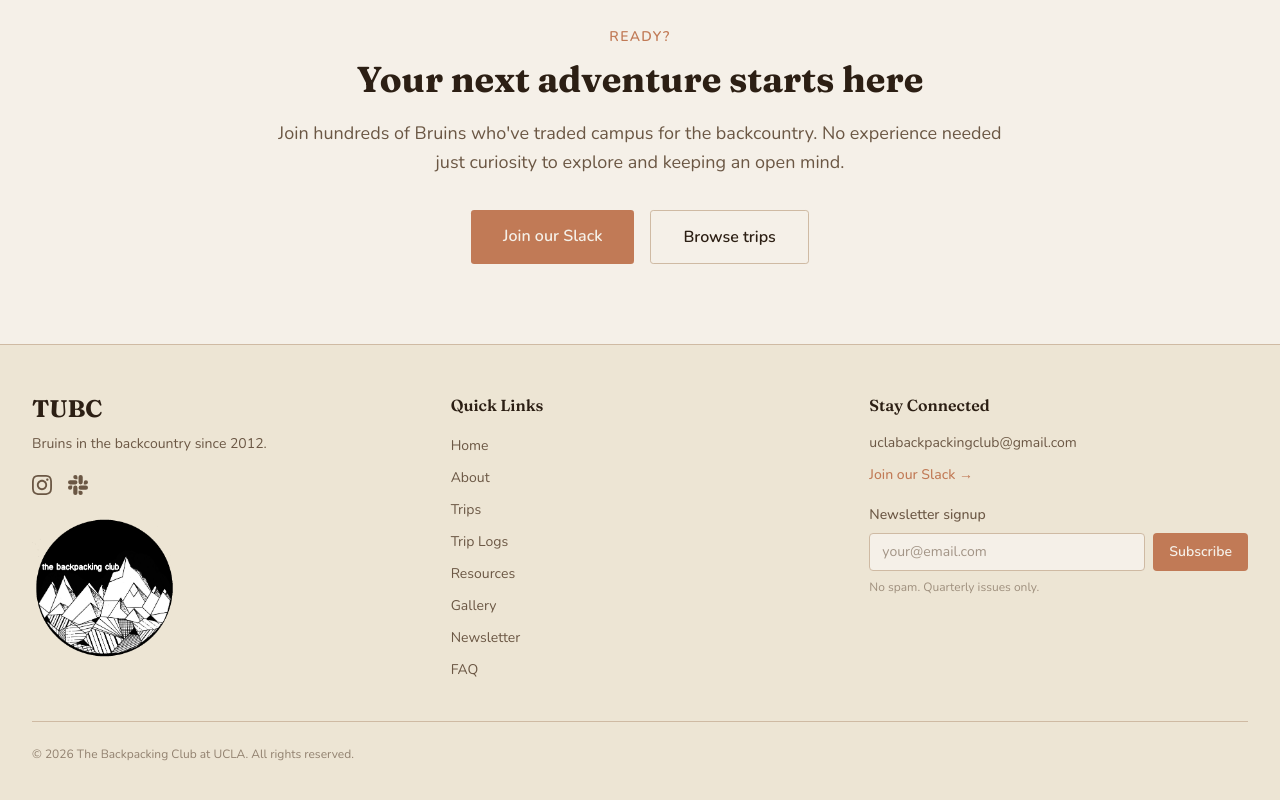
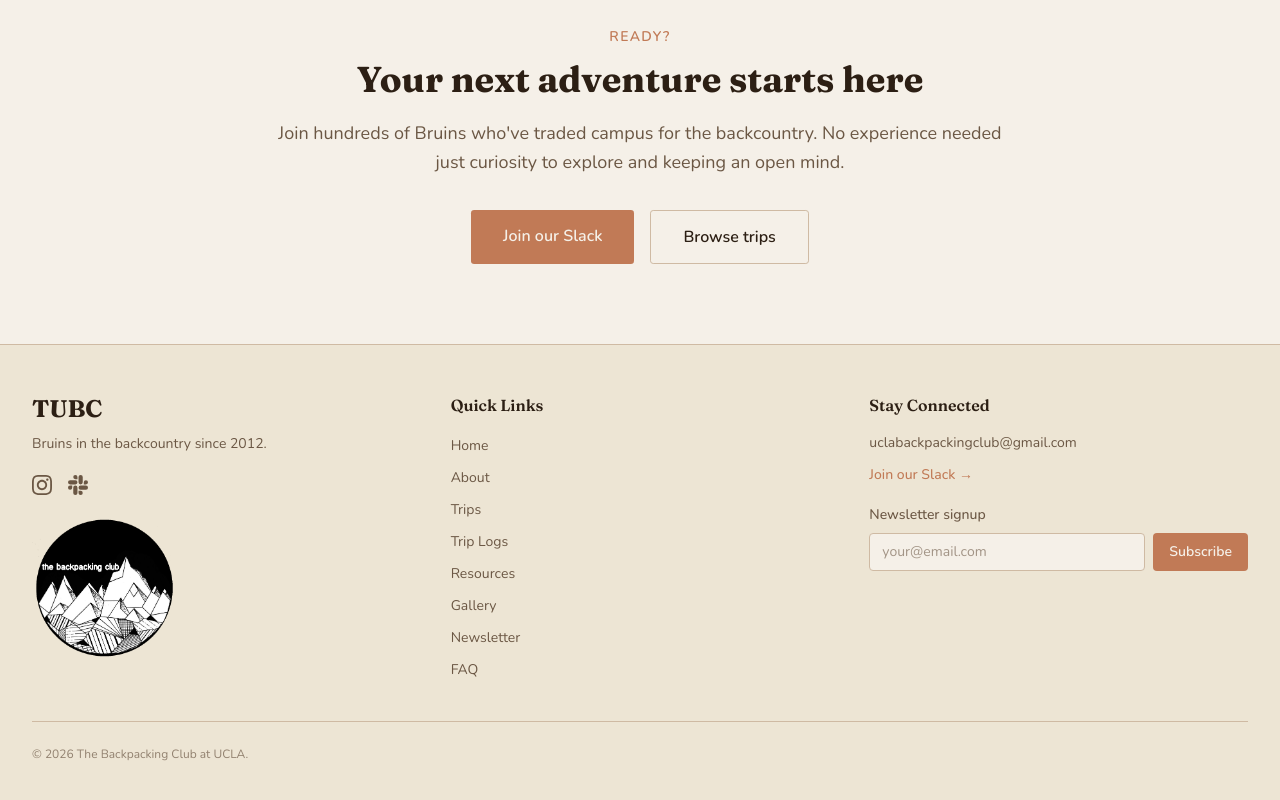
Before and after one commit to RyeBreadFernandez/tubc-website, a Next.js app: page / in a window 1280 px wide. Shown: the part 1849-2649 px from the top of the page. Built offline with nearby package versions, Linux system fonts and the light colour scheme; no server answers; the database is empty.

Commit message:
Remove 'All rights reserved' and 'No spam. Quarterly issues only.' from footer

```diff
--- a/components/Footer.tsx
+++ b/components/Footer.tsx
@@ -99,14 +99,13 @@ export default function Footer() {
                 Subscribe
               </button>
             </div>
-            <p className="text-xs text-soil/60 mt-2">No spam. Quarterly issues only.</p>
           </div>
         </div>
 
         {/* Bottom bar */}
         <div className="mt-10 pt-6 border-t border-border flex flex-col sm:flex-row items-center justify-between gap-2">
           <p className="text-xs text-soil/70">
-            © {new Date().getFullYear()} The Backpacking Club at UCLA. All rights reserved.
+            © {new Date().getFullYear()} The Backpacking Club at UCLA.
           </p>
         </div>
       </div>
```
